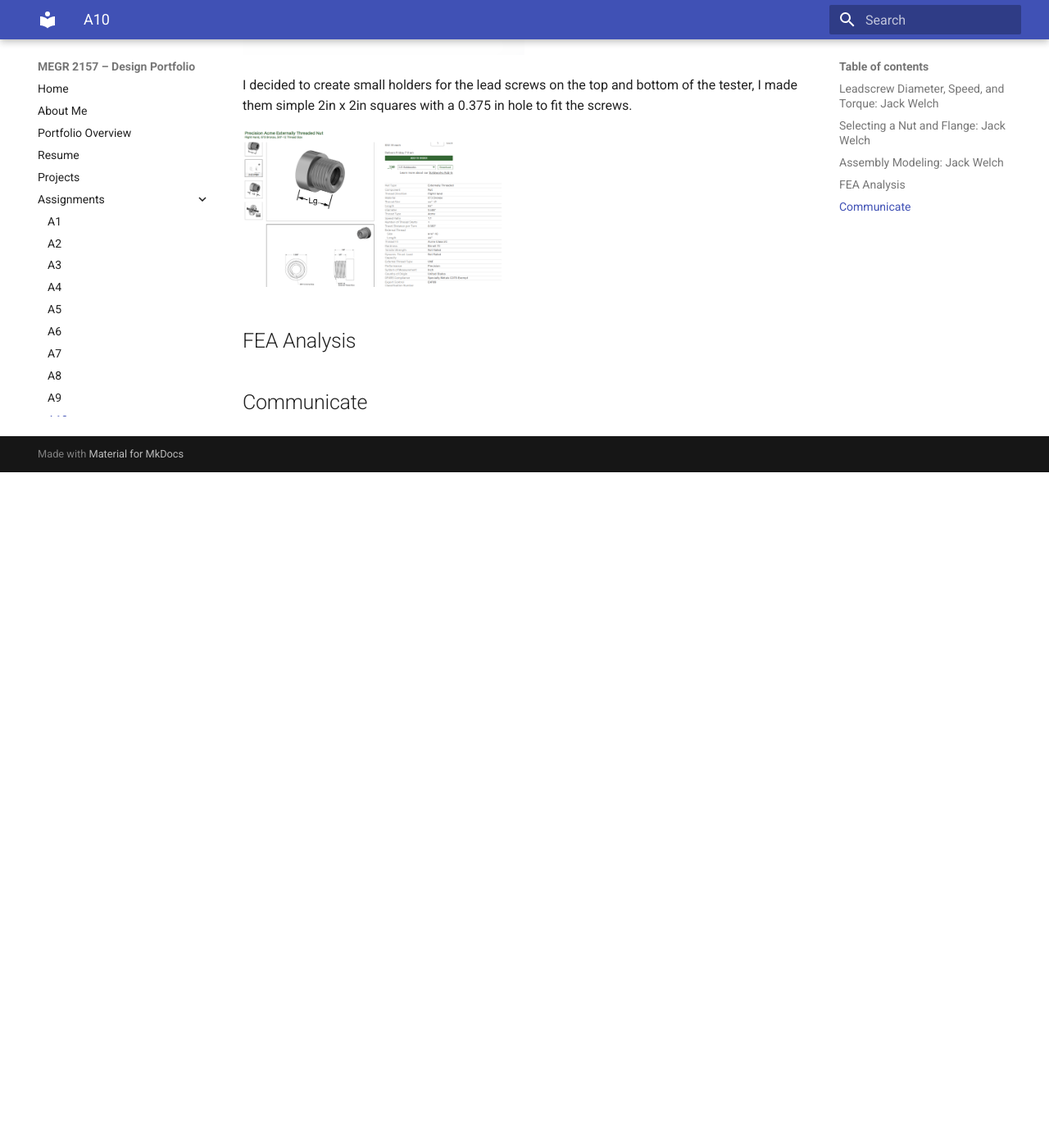
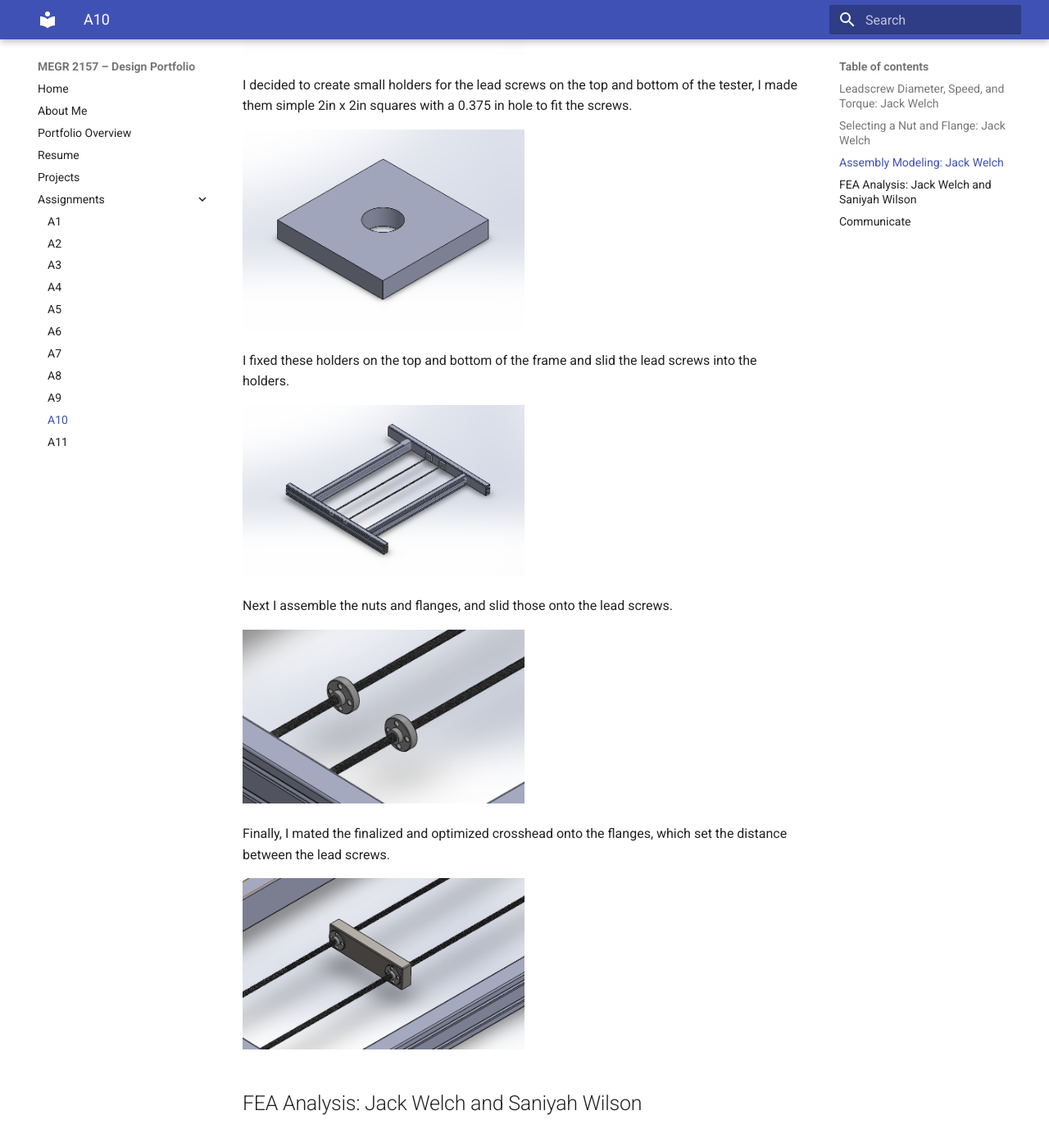
Before and after one commit to jwelch37/megr2156-portfolio, an MkDocs documentation site: the page built from docs/assignments/A10/index.md, in a window 1280 px wide and 1400 px high, scrolled down 3151 px. Shown: the whole window at 82% size. Built offline with MkDocs 1.6.1 and Material for MkDocs 9.7.7, drawn with Linux system fonts in a browser that asks for light colours; before the commit the page ends 3727 px from its top, so only the background shows below that.

Commit message:
Enhance documentation with assembly images and details
Added images and descriptions for the assembly process of the tester, including lead screw holders and final assembly.

```diff
--- a/docs/assignments/A10/index.md
+++ b/docs/assignments/A10/index.md
@@ -40,14 +40,26 @@ To begin the assembly of the tensile tester, I decided on a T-slot frame. On the
 
 I decided to create small holders for the lead screws on the top and bottom of the tester, I made them simple 2in x 2in squares with a 0.375 in hole to fit the screws.
 
-<img src="nut.png" width="50%" alt="Description of image">
+<img src="screwhold.png" width="50%" alt="Description of image">
+
+I fixed these holders on the top and bottom of the frame and slid the lead screws into the holders.
+
+<img src="frame2.png" width="50%" alt="Description of image">
+
+Next I assemble the nuts and flanges, and slid those onto the lead screws.
+
+<img src="frame3.png" width="50%" alt="Description of image">
+
+Finally, I mated the finalized and optimized crosshead onto the flanges, which set the distance between the lead screws.
+
+<img src="frame4.png" width="50%" alt="Description of image">
 
 
 
 
 
 
-## FEA Analysis
+## FEA Analysis: Jack Welch and Saniyah Wilson
 
 
 ## Communicate
```
